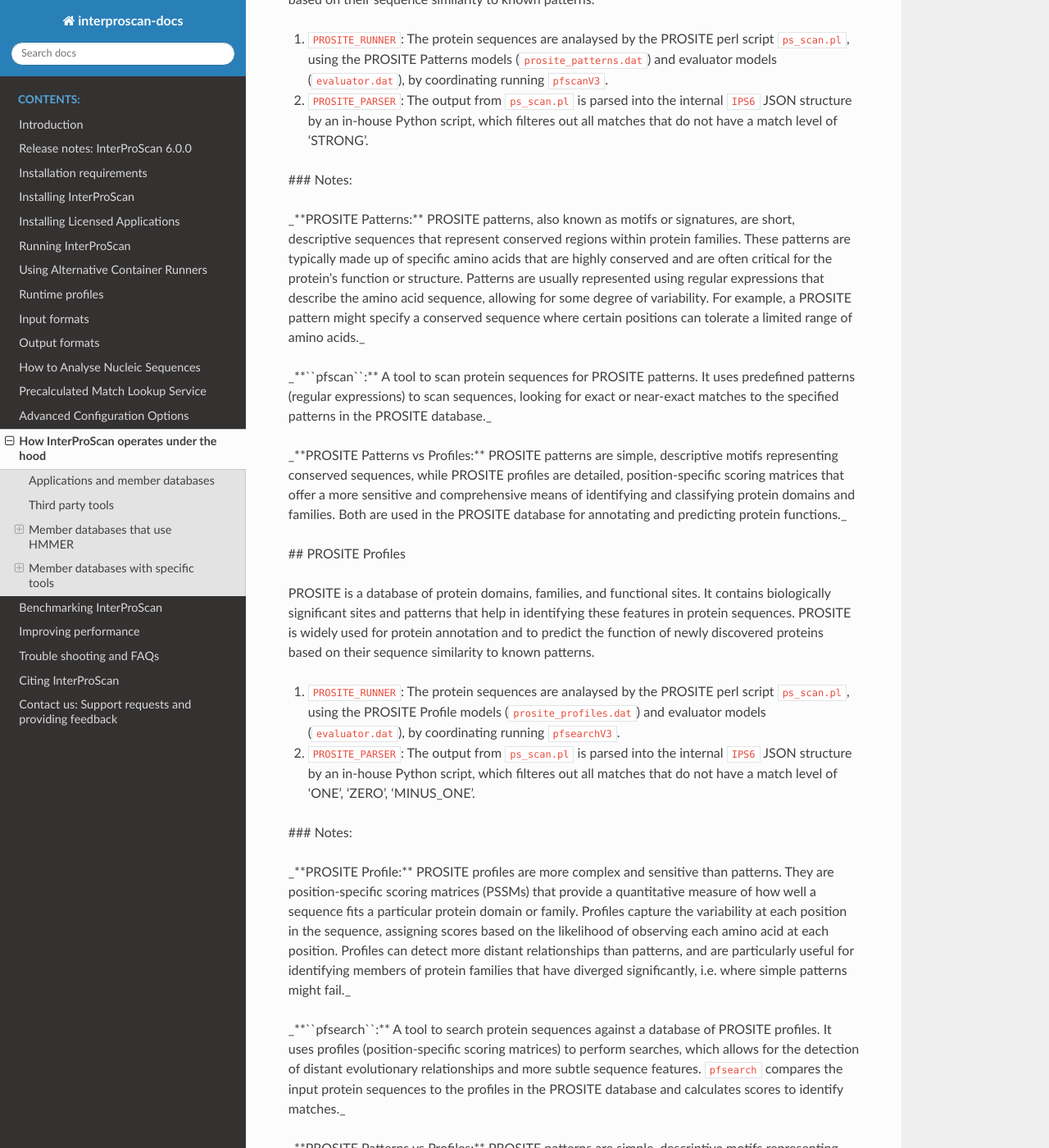
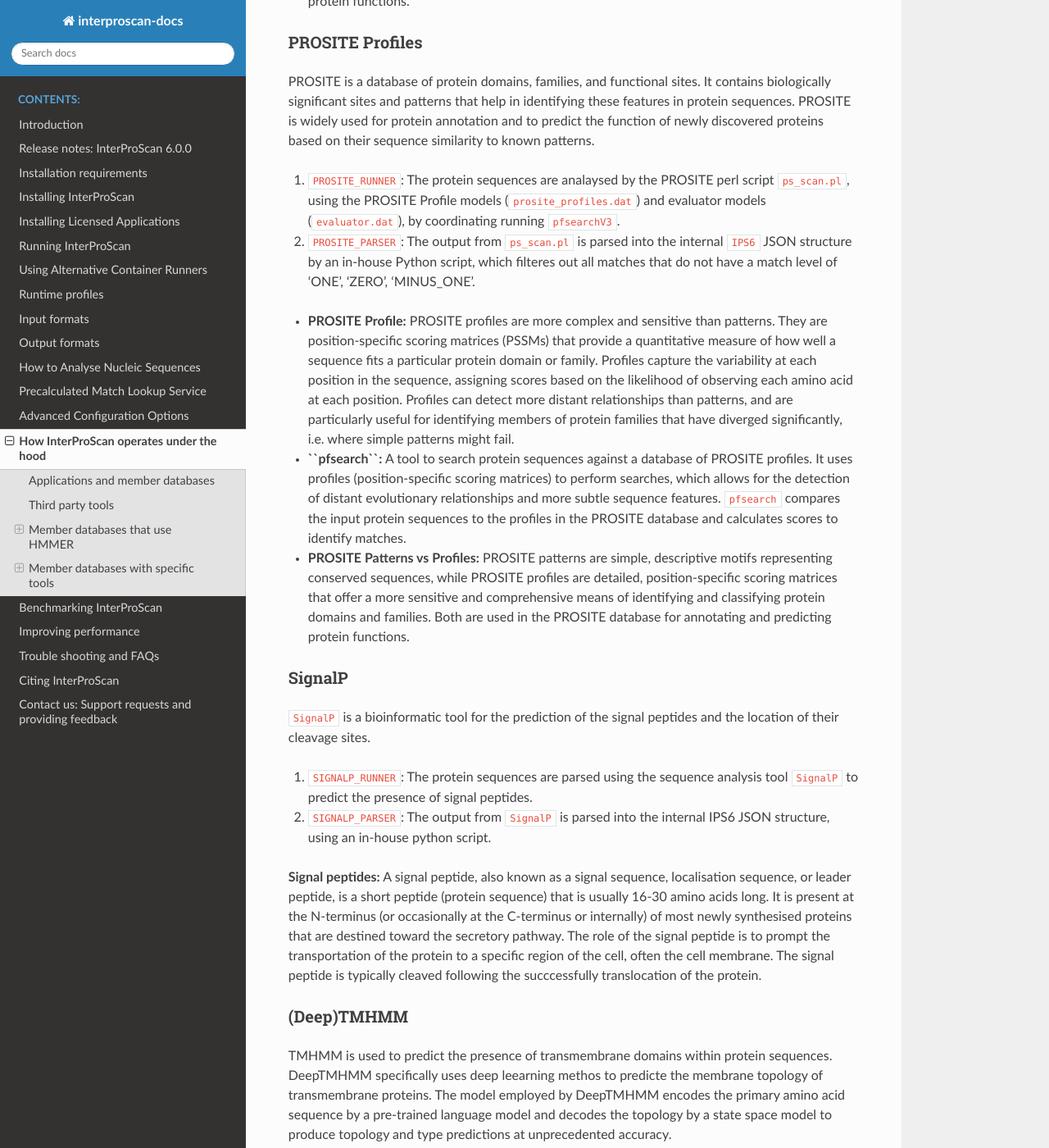
Before and after one commit to ebi-pf-team/interproscan-docs, a Sphinx documentation site: the page built from docs/UnderTheHood.rst, in a window 1280 px wide and 1400 px high, scrolled down 12890 px. Shown: the whole window at 82% size. Built offline with Sphinx 7.4.7 and the Read the Docs theme 2.0.0, drawn with Linux system fonts in a browser that asks for light colours; some of the changed text lies outside the part shown.

Commit message:
convert md to rst

````diff
--- a/docs/UnderTheHood.rst
+++ b/docs/UnderTheHood.rst
@@ -39,17 +38,17 @@ use a member-database-specific tool.
 Third party tools
 ~~~~~~~~~~~~~~~~~
 
-- ```HMMER``` <https://academic.oup.com/nar/article-lookup/doi/10.1093/nar/gky448>_ - Assesses alignment between query sequence and Hidden Markov Models (HMMs)
-- ```cath-resolve-hits``` <https://doi.org/10.1093/bioinformatics/bty863>_ - helps to resolve domain matches
-- ```TreeGrafter``` <https://doi.org/10.1093/bioinformatics/bty625>_ - a tool for annotating uncharacterised protein sequences, using annotated phylogenetic trees.
-- ```rpsblast``` <https://www.animalgenome.org/blast/doc/rpsblast.html>_ - reversed position specific BLAST.
-- ```nCoils``` <https://doi.org/10.1016/S0076-6879(96)66032-7>_ - tool for the prediction and analysis of coiled-coil structures
-- ```modidb``` <https://doi.org/10.1093/nar/gkac1065>_ - Database and software for intrinsically disordered proteins
-- ```phobius``` <https://doi.org/10.1016/j.jmb.2004.03.016>_ - Tool for prediction of transmembrane domains
-- ```fingerPRINTScan``` <https://doi.org/10.1093/bioinformatics/15.10.799>_ - Search against FingerPRINTScan with a protein query sequence to identify the closest matching PRINTS sequence motif fingerprints in a protein sequence.
-- ```pfsearchV3``` <https://doi.org/10.1093/bioinformatics/btt129>_ - a code acceleration and heuristic to search PROSITE profiles
-- ```signalP``` <https://www.nature.com/articles/s41587-021-01156-3>_ - predict signal peptides
-- ```TmHMM``` <https://doi.org/10.1006/jmbi.2000.4315>_ - a tool to predict transmembrane domains
+- `HMMER <https://academic.oup.com/nar/article-lookup/doi/10.1093/nar/gky448>`__- Assesses alignment between query sequence and Hidden Markov Models (HMMs)
+- `cath-resolve-hits <https://doi.org/10.1093/bioinformatics/bty863>`__- helps to resolve domain matches
+- `TreeGrafter <https://doi.org/10.1093/bioinformatics/bty625>`__- a tool for annotating uncharacterised protein sequences, using annotated phylogenetic trees.
+- `rpsblast <https://www.animalgenome.org/blast/doc/rpsblast.html>`__- reversed position specific BLAST.
+- `nCoils <https://doi.org/10.1016/S0076-6879(96)66032-7>`__- tool for the prediction and analysis of coiled-coil structures
+- `modidb <https://doi.org/10.1093/nar/gkac1065>`__- Database and software for intrinsically disordered proteins
+- `phobius <https://doi.org/10.1016/j.jmb.2004.03.016>`__- Tool for prediction of transmembrane domains
+- `fingerPRINTScan <https://doi.org/10.1093/bioinformatics/15.10.799>`__- Search against FingerPRINTScan with a protein query sequence to identify the closest matching PRINTS sequence motif fingerprints in a protein sequence.
+- `pfsearchV3 <https://doi.org/10.1093/bioinformatics/btt129>`__- a code acceleration and heuristic to search PROSITE profiles
+- `signalP <https://www.nature.com/articles/s41587-021-01156-3>`__- predict signal peptides
+- `TmHMM <https://doi.org/10.1006/jmbi.2000.4315>`__- a tool to predict transmembrane domains
 
 Member databases that use HMMER
 ~~~~~~~~~~~~~~~~~~~~~~~~~~~~~~~
@@ -72,7 +71,7 @@ Each member databases requires its own HMMs.
 * `Superfamily`_
 
 Note, the names of the modules listed below are written as they are presented in the termianl
-when running ``InterProScan``.
+when running ``InterProScan``. Thus Cath-Gene3D is listed as Gene3D and MobiDB-Lite is listed as MobiDB.
 
 AntiFam
 -------
@@ -418,110 +417,92 @@ search services, including site annotation and the location of conserved domain
 footprints. It is downloaded from the `CDD ftp server <https://ftp.ncbi.nih.gov/pub/mmdb/cdd/rpsbproc/>`_
 within the IPS6-CDD docker image.
 
-## Coils
+Coils
+-----
 
 The Coils database and the accompanying tool ``ncoils`` are used for the identification of coiled-coil motifs in protein sequences.
 
 1. ``COILS_RUNNER``: The protein sequences are analysed using ``ncoils``.
 2. ``COILS_PARSER``: An in-house python script ``coils_parser.py`` parses the output from ``ncoils``, parsing the output into the internal IPS6 JSON structure.
 
-### Notes:
+* **Coils:** The Coils database is a curated collection of protein sequences that contain coiled-coil motifs.
+* **``ncoils:``:** The ncoils tool is a software program designed to predict the presence of coiled-coil motifs in protein sequences. It uses algorithms that compare the input sequence against the Coils database and apply pattern recognition techniques to identify regions likely to form coiled-coil structures.
+* **Coiled-coils:** Structural motifs in proteins that are characterised by two or more alpha-helices coiled together. These are often important for protein-protein interactions and the formation of protein complexes.
 
-_**Coils:** The Coils database is a curated collection of protein sequences that contain coiled-coil motifs._
+MobiDB
+------
 
-_**``ncoils:``:** The ncoils tool is a software program designed to predict the presence of coiled-coil motifs in protein sequences. It uses algorithms that compare the input sequence against the Coils database and apply pattern recognition techniques to identify regions likely to form coiled-coil structures._
-
-_**Coiled-coils:** Structural motifs in proteins that are characterised by two or more alpha-helices coiled together. These are often important for protein-protein interactions and the formation of protein complexes._
-
-## MobiDB
-
-MobiDB and MobiDB Lite are resources that are focused on the annotation and study of protein disorder and mobility.
+MobiDB and MobiDB-Lite are resources that are focused on the annotation and study of protein disorder and mobility.
 
 1. ``MOBI_RUNNER``: The protein sequences are analysed using ``mobiDB Lite`` binary (packaged into the ``IPS6`` docker container).
 2. ``MOBI_PARSER``: An in-house python script ``mobi_parser.py`` parses the output from ``mobiDB``, parsing the output into the internal IPS6 JSON structure.
 
-### Notes:
+* **mobiDB:** A comprehensive database of detailed annotations of protein disorder and related features, integrating data from various sources.
+* **mobiDB Lite:** A streamlined, simplified version of the mobiDB database, designed for the quick and easy access to information about protein disorder. It provides annotations of disordered regions in proteins, which are segments that do not adopt a fixed three-dimensional structure. This lightweight version is particularly useful for researchers who need rapid access to disorder annotations without the detailed features of the full database.
 
-_**mobiDB:** A comprehensive database of detailed annotations of protein disorder and related features, integrating data from various sources._
-
-_**mobiDB Lite:** A streamlined, simplified version of the mobiDB database, designed for the quick and easy access to information about protein disorder. It provides annotations of disordered regions in proteins, which are segments that do not adopt a fixed three-dimensional structure. This lightweight version is particularly useful for researchers who need rapid access to disorder annotations without the detailed features of the full database._
-
-## Phobius
+Phobius
+-------
 
 ``Phobius`` is a bioinformatic tool for the prediction of signal peptides and transmembrane domains in protein sequences.
 
 1. ``PHOBIUS_RUNNER``: The protein sequences are parsed using the sequence analysis tool ``Phobius`` to predict the presence of signal peptides and transmembrane domains.
 2. ``PHOBIUS_PARSER``: The output from ``Phobius`` is parsed into the internal IPS6 JSON structure, using an in-house python script.
 
-### Notes:
+* **Signal peptides:** A signal peptide, also known as a signal sequence, localisation sequence, or leader peptide, is a short peptide (protein sequence) that is usually 16-30 amino acids long. It is present at the N-terminus (or occasionally at the C-terminus or internally) of most newly synthesised proteins that are destined toward the secretory pathway. The role of the signal peptide is to prompt the transportation of the protein to a specific region of the cell, often the cell membrane. The signal peptide is typically cleaved following the succcessfully translocation of the protein.
+* **Transmembrane regions:** The transmembrane region/domain in a protein sequence is the region of the protein that spans the entirety of the cell membrane. Transmembrane regions are typically composed of hydrophobic (water repelling) amino acids, forming a structure that is compatible with the hydrophobic environment between the lipid bilayers of the cell membrane.
 
-_**Signal peptides:** A signal peptide, also known as a signal sequence, localisation sequence, or leader peptide, is a short peptide (protein sequence) that is usually 16-30 amino acids long. It is present at the N-terminus (or occasionally at the C-terminus or internally) of most newly synthesised proteins that are destined toward the secretory pathway. The role of the signal peptide is to prompt the transportation of the protein to a specific region of the cell, often the cell membrane. The signal peptide is typically cleaved following the succcessfully translocation of the protein._
-
-_**Transmembrane regions:** The transmembrane region/domain in a protein sequence is the region of the protein that spans the entirety of the cell membrane. Transmembrane regions are typically composed of hydrophobic (water repelling) amino acids, forming a structure that is compatible with the hydrophobic environment between the lipid bilayers of the cell membrane._
-
-## PRINTS
+PRINTS
+------
 
 The PRINTS database contains conserved motifs (fingerprints) representing protein families, and the ``fingerPRINTScan`` tool is used to identify these motifs in protein sequences, aiding in protein classification and functional prediction.
 
 1. ``PRINTS_RUNNER``: The protein sequences are parsed using the sequence analysis tool ``fingerPRINTScan`` to predict the presence of conserved motifs.
 2. ``PRINTS_PARSER``: The output from ``fingerPRINTScan`` is parsed into the internal IPS6 JSON structure, using an in-house python script.
 
-### Notes:
+* **PRINT:** The PRINTS database is a collection of protein fingerprints, which are groups of conserved motifs or patterns that characterise protein families. These fingerprints are derived from sequence alignments and are used to identify and classify proteins based on their evolutionary relationships and functional similarities._
+* **fingerprint:** A fingerprint is a group of conserved motifs used to characterise a protein family.
+* **``fingerPRINTScan``:** fingerPRINTScan is a software tool designed to scan protein sequences for the presence of fingerprints stored in the PRINTS database.
 
-_**PRINT:** The PRINTS database is a collection of protein fingerprints, which are groups of conserved motifs or patterns that characterise protein families. These fingerprints are derived from sequence alignments and are used to identify and classify proteins based on their evolutionary relationships and functional similarities._
-
-_**fingerprint:** A fingerprint is a group of conserved motifs used to characterise a protein family._
-
-_**``fingerPRINTScan``:** fingerPRINTScan is a software tool designed to scan protein sequences for the presence of fingerprints stored in the PRINTS database._
-
-## PROSITE Patterns
+PROSITE Patterns
+----------------
 
 PROSITE is a database of protein domains, families, and functional sites. It contains biologically significant sites and patterns that help in identifying these features in protein sequences. PROSITE is widely used for protein annotation and to predict the function of newly discovered proteins based on their sequence similarity to known patterns.
 
 1. ``PROSITE_RUNNER``: The protein sequences are analaysed by the PROSITE perl script ``ps_scan.pl``, using the PROSITE Patterns models (``prosite_patterns.dat``) and evaluator models (``evaluator.dat``), by coordinating running ``pfscanV3``.
 2. ``PROSITE_PARSER``: The output from ``ps_scan.pl`` is parsed into the internal ``IPS6`` JSON structure by an in-house Python script, which filteres out all matches that do not have a match level of 'STRONG'.
 
-### Notes:
+* **PROSITE Patterns:** PROSITE patterns, also known as motifs or signatures, are short, descriptive sequences that represent conserved regions within protein families. These patterns are typically made up of specific amino acids that are highly conserved and are often critical for the protein's function or structure. Patterns are usually represented using regular expressions that describe the amino acid sequence, allowing for some degree of variability. For example, a PROSITE pattern might specify a conserved sequence where certain positions can tolerate a limited range of amino acids.
+* **``pfscan``:** A tool to scan protein sequences for PROSITE patterns. It uses predefined patterns (regular expressions) to scan sequences, looking for exact or near-exact matches to the specified patterns in the PROSITE database.
+* **PROSITE Patterns vs Profiles:** PROSITE patterns are simple, descriptive motifs representing conserved sequences, while PROSITE profiles are detailed, position-specific scoring matrices that offer a more sensitive and comprehensive means of identifying and classifying protein domains and families. Both are used in the PROSITE database for annotating and predicting protein functions.
 
-_**PROSITE Patterns:** PROSITE patterns, also known as motifs or signatures, are short, descriptive sequences that represent conserved regions within protein families. These patterns are typically made up of specific amino acids that are highly conserved and are often critical for the protein's function or structure. Patterns are usually represented using regular expressions that describe the amino acid sequence, allowing for some degree of variability. For example, a PROSITE pattern might specify a conserved sequence where certain positions can tolerate a limited range of amino acids._
-
-_**``pfscan``:** A tool to scan protein sequences for PROSITE patterns. It uses predefined patterns (regular expressions) to scan sequences, looking for exact or near-exact matches to the specified patterns in the PROSITE database._
-
-_**PROSITE Patterns vs Profiles:** PROSITE patterns are simple, descriptive motifs representing conserved sequences, while PROSITE profiles are detailed, position-specific scoring matrices that offer a more sensitive and comprehensive means of identifying and classifying protein domains and families. Both are used in the PROSITE database for annotating and predicting protein functions._
-
-## PROSITE Profiles
+PROSITE Profiles
+----------------
 
 PROSITE is a database of protein domains, families, and functional sites. It contains biologically significant sites and patterns that help in identifying these features in protein sequences. PROSITE is widely used for protein annotation and to predict the function of newly discovered proteins based on their sequence similarity to known patterns.
 
 1. ``PROSITE_RUNNER``: The protein sequences are analaysed by the PROSITE perl script ``ps_scan.pl``, using the PROSITE Profile models (``prosite_profiles.dat``) and evaluator models (``evaluator.dat``), by coordinating running ``pfsearchV3``.
 2. ``PROSITE_PARSER``: The output from ``ps_scan.pl`` is parsed into the internal ``IPS6`` JSON structure by an in-house Python script, which filteres out all matches that do not have a match level of 'ONE', 'ZERO', 'MINUS_ONE'.
 
-### Notes:
+* **PROSITE Profile:** PROSITE profiles are more complex and sensitive than patterns. They are position-specific scoring matrices (PSSMs) that provide a quantitative measure of how well a sequence fits a particular protein domain or family. Profiles capture the variability at each position in the sequence, assigning scores based on the likelihood of observing each amino acid at each position. Profiles can detect more distant relationships than patterns, and are particularly useful for identifying members of protein families that have diverged significantly, i.e. where simple patterns might fail.
+* **``pfsearch``:** A tool to search protein sequences against a database of PROSITE profiles. It uses profiles (position-specific scoring matrices) to perform searches, which allows for the detection of distant evolutionary relationships and more subtle sequence features. ``pfsearch`` compares the input protein sequences to the profiles in the PROSITE database and calculates scores to identify matches.
+* **PROSITE Patterns vs Profiles:** PROSITE patterns are simple, descriptive motifs representing conserved sequences, while PROSITE profiles are detailed, position-specific scoring matrices that offer a more sensitive and comprehensive means of identifying and classifying protein domains and families. Both are used in the PROSITE database for annotating and predicting protein functions.
 
-_**PROSITE Profile:** PROSITE profiles are more complex and sensitive than patterns. They are position-specific scoring matrices (PSSMs) that provide a quantitative measure of how well a sequence fits a particular protein domain or family. Profiles capture the variability at each position in the sequence, assigning scores based on the likelihood of observing each amino acid at each position. Profiles can detect more distant relationships than patterns, and are particularly useful for identifying members of protein families that have diverged significantly, i.e. where simple patterns might fail._
-
-_**``pfsearch``:** A tool to search protein sequences against a database of PROSITE profiles. It uses profiles (position-specific scoring matrices) to perform searches, which allows for the detection of distant evolutionary relationships and more subtle sequence features. ``pfsearch`` compares the input protein sequences to the profiles in the PROSITE database and calculates scores to identify matches._
-
-_**PROSITE Patterns vs Profiles:** PROSITE patterns are simple, descriptive motifs representing conserved sequences, while PROSITE profiles are detailed, position-specific scoring matrices that offer a more sensitive and comprehensive means of identifying and classifying protein domains and families. Both are used in the PROSITE database for annotating and predicting protein functions._
-
-## SignalP
+SignalP
+-------
 
 ``SignalP`` is a bioinformatic tool for the prediction of the signal peptides and the location of their cleavage sites.
 
 1. ``SIGNALP_RUNNER``: The protein sequences are parsed using the sequence analysis tool ``SignalP`` to predict the presence of signal peptides.
 2. ``SIGNALP_PARSER``: The output from ``SignalP`` is parsed into the internal IPS6 JSON structure, using an in-house python script.
 
-### Notes:
+**Signal peptides:** A signal peptide, also known as a signal sequence, localisation sequence, or leader peptide, is a short peptide (protein sequence) that is usually 16-30 amino acids long. It is present at the N-terminus (or occasionally at the C-terminus or internally) of most newly synthesised proteins that are destined toward the secretory pathway. The role of the signal peptide is to prompt the transportation of the protein to a specific region of the cell, often the cell membrane. The signal peptide is typically cleaved following the succcessfully translocation of the protein.
 
-_**Signal peptides:** A signal peptide, also known as a signal sequence, localisation sequence, or leader peptide, is a short peptide (protein sequence) that is usually 16-30 amino acids long. It is present at the N-terminus (or occasionally at the C-terminus or internally) of most newly synthesised proteins that are destined toward the secretory pathway. The role of the signal peptide is to prompt the transportation of the protein to a specific region of the cell, often the cell membrane. The signal peptide is typically cleaved following the succcessfully translocation of the protein._
-
-## (Deep)TMHMM
+(Deep)TMHMM
+-----------
 
 TMHMM is used to predict the presence of transmembrane domains within protein sequences. DeepTMHMM specifically uses deep leearning methos to predicte the membrane topology of transmembrane proteins. The model employed by DeepTMHMM encodes the primary amino acid sequence by a pre-trained language model and decodes the topology by a state space model to produce topology and type predictions at unprecedented accuracy.
 
 1. ``TMHMM_RUNNER``: The protein sequences are parsed using the sequence analysis toole ``DeepTHMM``
 2. ``TMHMM_PARSER``: The output from ``SignalP`` is parsed into the internal IPS6 JSON structure, using an in-house python script.
 
-### Notes:
-
-_**Transmembrane regions:** The transmembrane region/domain in a protein sequence is the region of the protein that spans the entirety of the cell membrane. Transmembrane regions are typically composed of hydrophobic (water repelling) amino acids, forming a structure that is compatible with the hydrophobic environment between the lipid bilayers of the cell membrane._
+**Transmembrane regions:** The transmembrane region/domain in a protein sequence is the region of the protein that spans the entirety of the cell membrane. Transmembrane regions are typically composed of hydrophobic (water repelling) amino acids, forming a structure that is compatible with the hydrophobic environment between the lipid bilayers of the cell membrane.
````
Also changed, not shown: other parts of docs/UnderTheHood.rst (+0 -1 lines).
